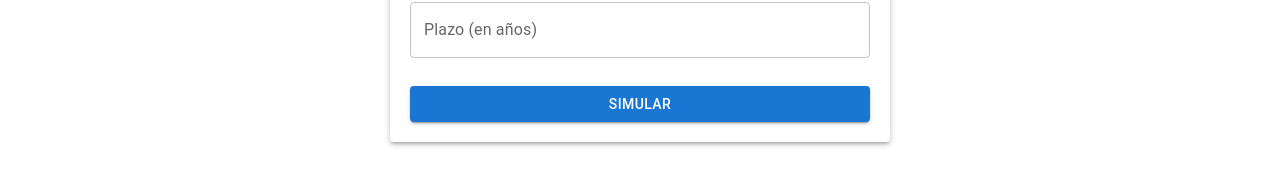
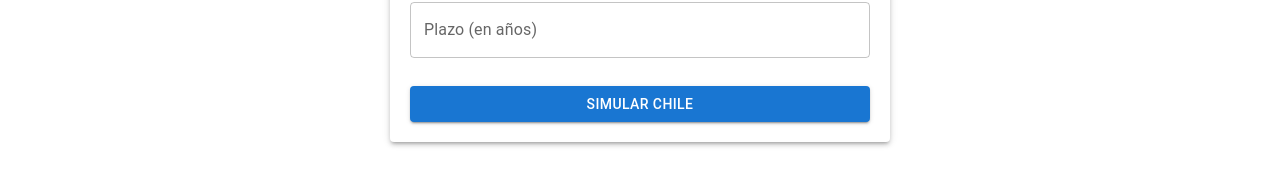
Before and after one commit to MaliViaux/prestabanco, a React (Vite) app in the folder prestabanco-frontend/: page /cliente/simulacion in a window 1280 px wide. Shown: the part 518-694 px from the top of the page. Built offline with nearby package versions, Linux system fonts and the light colour scheme.

Commit message:
simular chile

```diff
--- a/prestabanco-frontend/src/components/Simulacion.jsx
+++ b/prestabanco-frontend/src/components/Simulacion.jsx
@@ -132,7 +132,7 @@
           style={{ marginTop: '20px' }}
           fullWidth
         >
-          Simular
+          Simular Chile
         </Button>
       </Paper>
 
```
